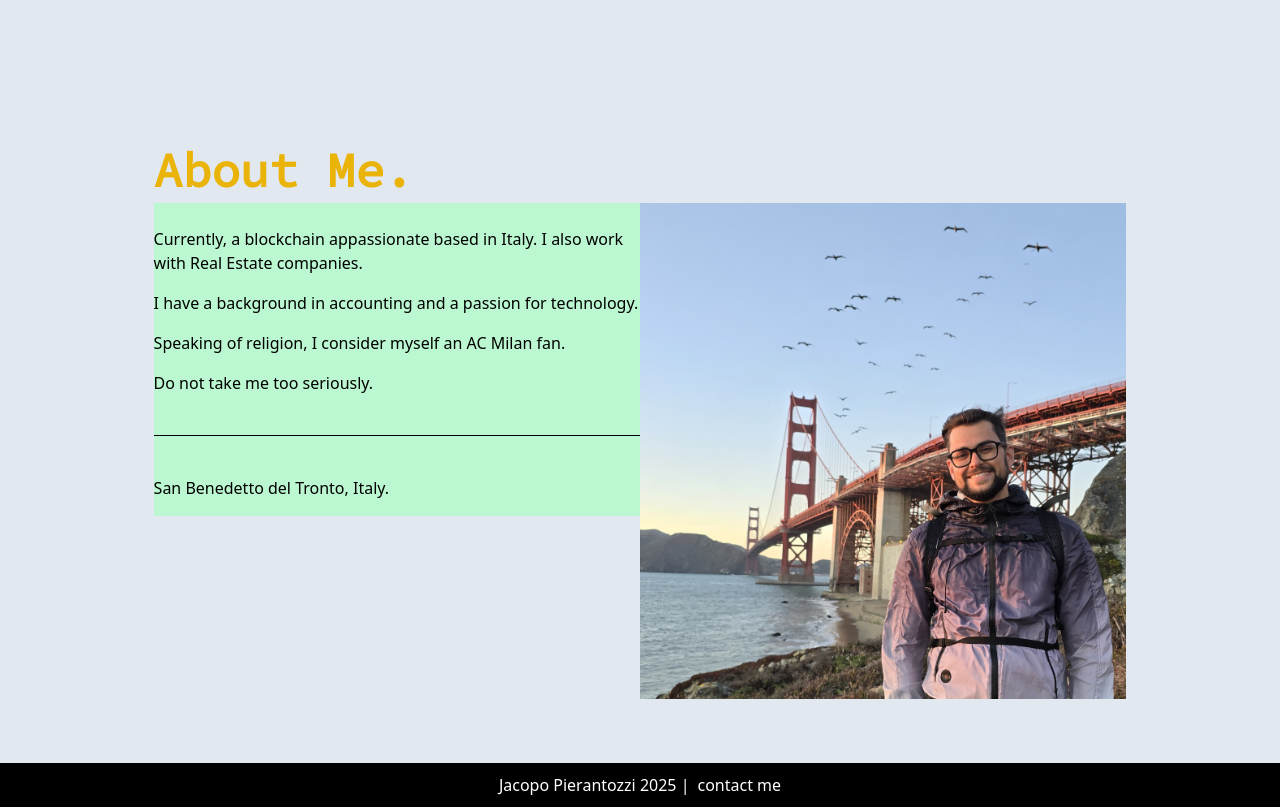
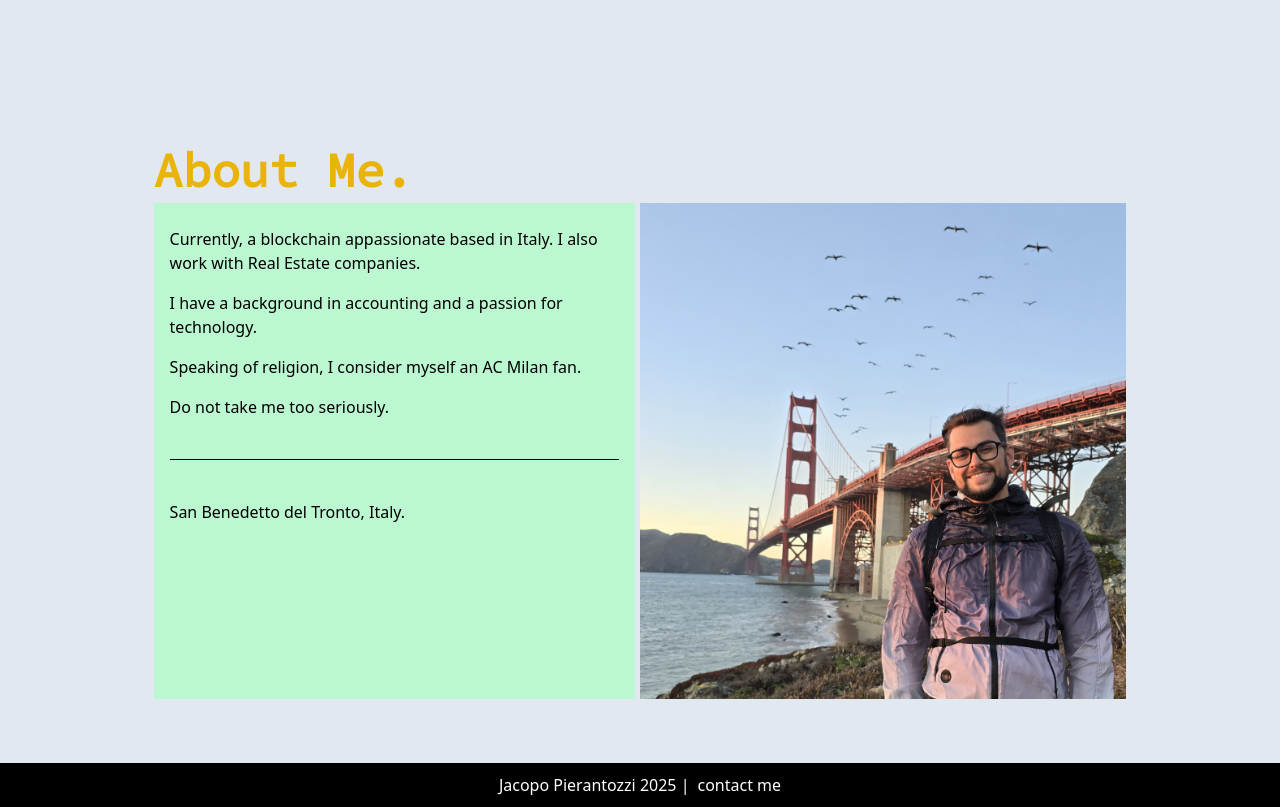
Before and after one commit to JPier34/J.Pierantozzi-Smartfolio, a website: page index.html in a window 1280 px wide. Shown: the part 2060-2867 px from the top of the page. Drawn offline with nearby package versions, Linux system fonts and the light colour scheme.

Commit message:
favicon e altro

```diff
--- /dev/null
+++ b/assets/favicon/about.txt
@@ -0,0 +1,6 @@
+This favicon was generated using the following font:
+
+- Font Title: Lexend Giga
+- Font Author: undefined
+- Font Source: https://fonts.gstatic.com/s/lexendgiga/v25/PlIuFl67Mah5Y8yMHE7lkUZPlTBo4MWFfNRC2LiE68oo6eepYQ.ttf
+- Font License: undefined)
--- a/assets/sass/styles.scss
+++ b/assets/sass/styles.scss
@@ -326,14 +326,33 @@ nav .space-x-2 {
     .description {
         grid-column: 1 / 2; // Descrizione a sinistra
         grid-row: 2 / 3;
-        align-self: flex-start;
+        align-self: stretch;
         z-index: 1;
+        padding-inline: 1rem;
+        min-height: 350px;
+        min-width: 300px;
+        margin-right: 5px;
       }
+
+      p {
+        text-align: left;
+      }
+
+      @media (max-width: 768px) {
+            grid-column: 1 / 3; // Occupy both columns
+            text-align: center; // Center the text
+            margin: 0 auto;  // Center the description container itself
+            width: 100%; // Or any other width you want
+      }
+    }
 
     .image {
         grid-column: 2 / 3; // Immagine a destra
         grid-row: 2 / 3;
-        text-align: center; // Centra l'immagine (se necessario)
+        align-self: stretch;
+
+        @media (max-width: 768px) { // Esempio: Nascondi l'immagine sotto i 768px (puoi cambiare il valore)
+            display: none;
       }
     }
 }
--- a/index.html
+++ b/index.html
@@ -10,6 +10,10 @@
     <link rel="preconnect" href="https://fonts.gstatic.com" crossorigin>
     <link href="https://fonts.googleapis.com/css2?family=Source+Code+Pro:wght@400&display=swap" rel="stylesheet">
     <link href="https://fonts.googleapis.com/css2?family=Lexend+Giga:wght@100..900&display=swap" rel="stylesheet">
+    <link rel="apple-touch-icon" sizes="180x180" href="./assets/favicon/apple-touch-icon.png">
+    <link rel="icon" type="image/png" sizes="32x32" href="./assets/favicon/favicon-32x32.png">
+    <link rel="icon" type="image/png" sizes="16x16" href="./assets/favicon/favicon-16x16.png">
+    <link rel="manifest" href="/site.webmanifest">
 </head>
 
 
@@ -111,9 +115,9 @@
 
     <section class="about-section bg-slate-200">
         <div class="about-container">
-            <div class="title text-yellow-500 main-font">
-                <h1>About Me.</h1>
-            </div>
+            <h1 class="title text-yellow-500 main-font">
+                About Me.</h1>
+
             <div class="description bg-green-200">
                 <br>
                 <p class="text-sm md:text-base mb-4">Currently, a blockchain appassionate based in Italy. I also work with Real Estate companies.</p>
```
Also changed, not shown: assets/favicon/android-chrome-192x192.png (added), assets/favicon/android-chrome-512x512.png (added), assets/favicon/apple-touch-icon.png (added), assets/favicon/favicon-16x16.png (added), assets/favicon/favicon-32x32.png (added), assets/favicon/favicon.ico (added), assets/favicon/site.webmanifest (added), assets/sass/styles.css, 1 other file.
